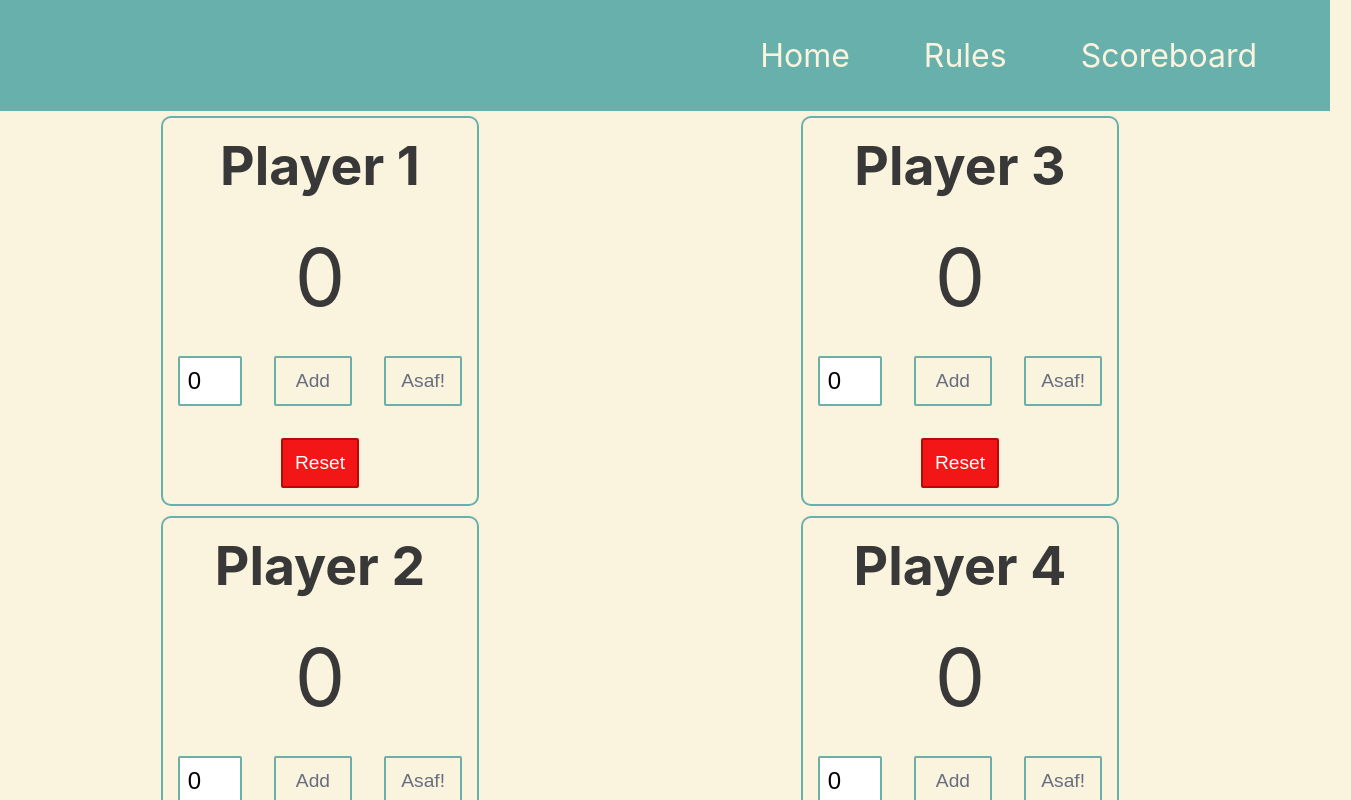
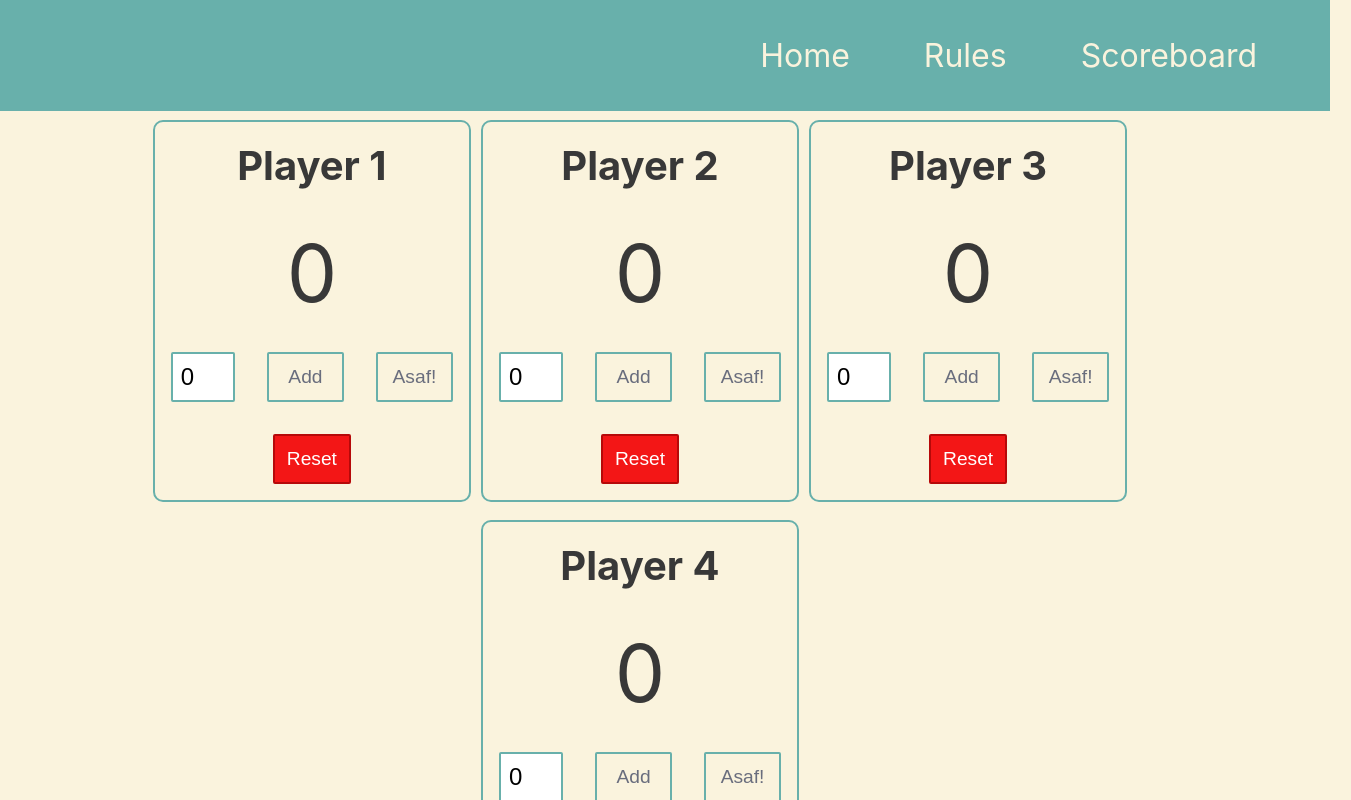
Before and after one commit to EllieD33/yaniv-react-app, a React (Create React App) app: page /pages/scoreboard in a window 1280 px wide. Shown: the top 800 px of the page, 1351 px wide, since content can reach past the window. Built offline with nearby package versions, Linux system fonts and the light colour scheme.

Commit message:
fixes display bug on scorecards

```diff
--- a/src/App.css
+++ b/src/App.css
@@ -86,6 +86,7 @@ ul {
   display: flex;
   flex-direction: column;
   align-items: center;
+  max-width: 100%;
 }
 
 .Text-Container li {
--- a/src/components/PlayerScoreCard.css
+++ b/src/components/PlayerScoreCard.css
@@ -6,20 +6,30 @@
     display: flex;
     flex-direction: column;
     align-items: center;
+    justify-content: space-between;
 }
 
-.Player-scorecard h1 {
+.Player-scorecard h2 {
     border: none;
+    font-size: 2.5rem;
 }
 
 .Player-scorecard p {
     text-align: center;
     font-size: 5rem;
+    max-width: 100%;
+}
+
+.Score-container {
+    display: flex;
+    flex-direction: column;
+    max-width: 100%;
 }
 
 .Score-btns {
     display: flex;
     justify-content: center;
+    max-width: 100%;
 }
 
 .input {
--- a/src/components/PlayerScoreCard.js
+++ b/src/components/PlayerScoreCard.js
@@ -25,8 +25,8 @@ function PlayerScoreCard({text}){
 
     return (
         <div className="Player-scorecard">
-            <h1>{text}</h1>
-            <div>
+            <h2>{text}</h2>
+            <div className="Score-container">
                 <div className="Text-Container">
                     <p>{count}</p>
                 </div>
@@ -37,14 +37,14 @@ function PlayerScoreCard({text}){
                         onChange={handleOnChange}
                         className={"input"}
                     />
-                    <Button className={"Btn-small"} onClick={handleAddQuantity} text="Add"/>
+                    <Button name="Add" className={"Btn-small"} onClick={handleAddQuantity} text="Add"/>
 
                     <Button name="Asaf" className={"Btn-small"} onClick={handleAsaf} text="Asaf!"/>
                 </div>
                 <div className="Score-btns">
-                <button name="Reset" className={"Btn-reset"}  onClick={handleResetCounter}>
-                Reset
-                </button>
+                    <button name="Reset" className={"Btn-reset"}  onClick={handleResetCounter}>
+                    Reset
+                    </button>
                 </div>
             </div>
         </div>
--- a/src/pages/scoreboard.css
+++ b/src/pages/scoreboard.css
@@ -2,6 +2,5 @@
     display: flex;
     flex-wrap: wrap;
     justify-content: center;
-    align-items: center;
-    height: 85vh;
+    flex-direction: row;
 }
--- a/src/pages/scoreboard.js
+++ b/src/pages/scoreboard.js
@@ -4,7 +4,7 @@ import "./scoreboard.css"
 
 const Scoreboard = () => {
     return (
-        <div className="App-pages">
+        <div>
             <nav>
                 <NavBar/>
             </nav>
```
